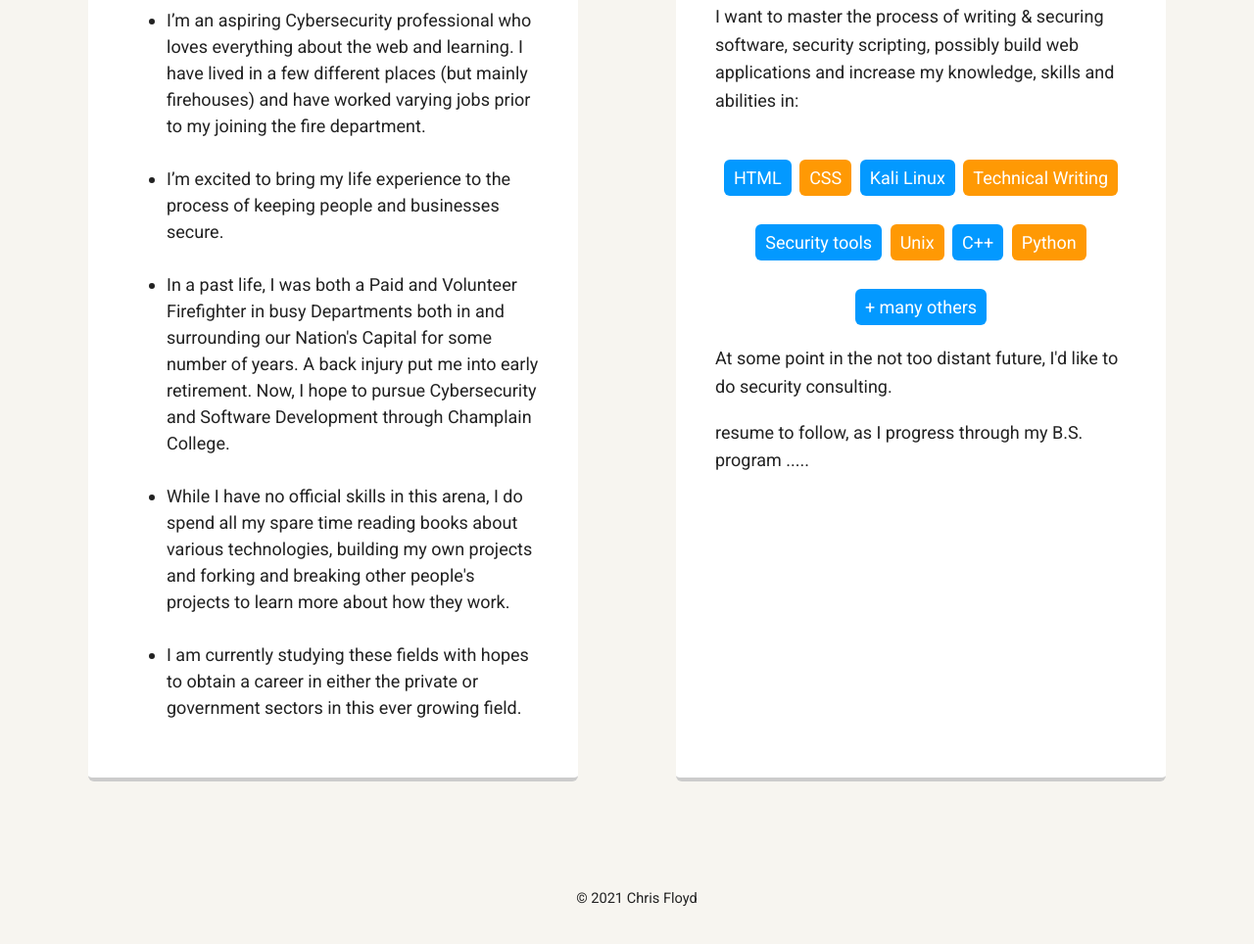
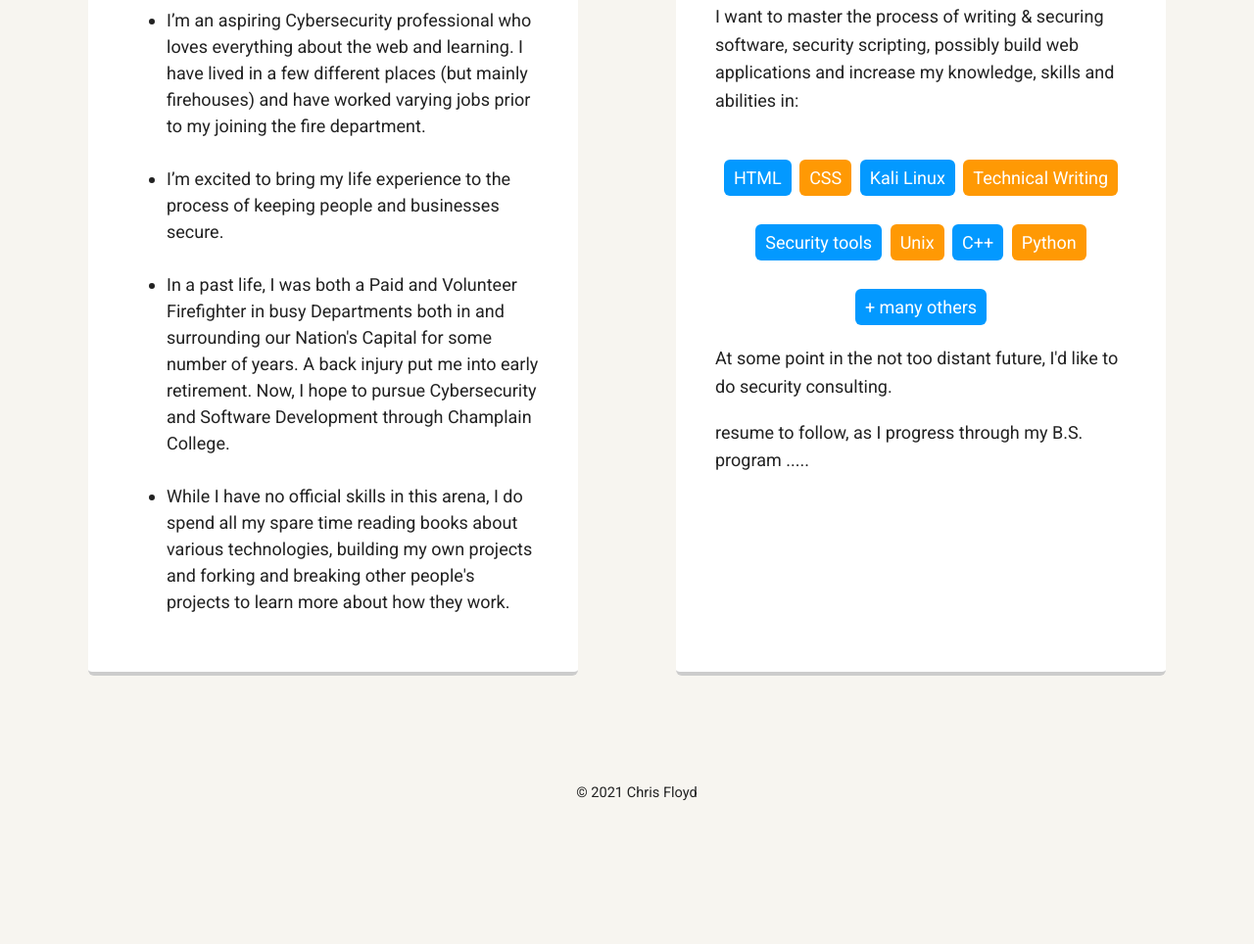
Before and after one commit to CFloy66-v12o/Techdegree_proj_1, a plain HTML site: page index.html in a window 1280 px wide. Shown: the part 620-1584 px from the top of the page at 98% size. After the commit the page ends 1536 px from the top, so only its background shows below. Drawn offline with Linux system fonts and the light colour scheme; a web font is replaced by a local one.

Commit message:
removed a list re: public and gov't sectors

```diff
--- a/index.html
+++ b/index.html
@@ -36,7 +36,7 @@
           <li>I’m an aspiring Cybersecurity professional who loves everything about the web and learning. I have lived in a few different places (but mainly firehouses) and have worked varying jobs prior to my joining the fire department.</li><li> I’m excited to bring my life experience to the process of keeping people and businesses secure.</li>
           <li>In a past life, I was both a Paid and Volunteer Firefighter in busy Departments both in and surrounding our Nation's Capital for some number of years. A back injury put me into early retirement. Now, I hope to pursue Cybersecurity and Software Development through Champlain College.</li>
           <li>While I have no official skills in this arena, I do spend all my spare time reading books about various technologies, building my own projects and forking and breaking other people's projects to learn more about how they work.</li>
-           <li>I am currently studying these fields with hopes to obtain a career in either the private or government sectors in this ever growing field.</li>
+
          </ul>
 
       </div>
```
